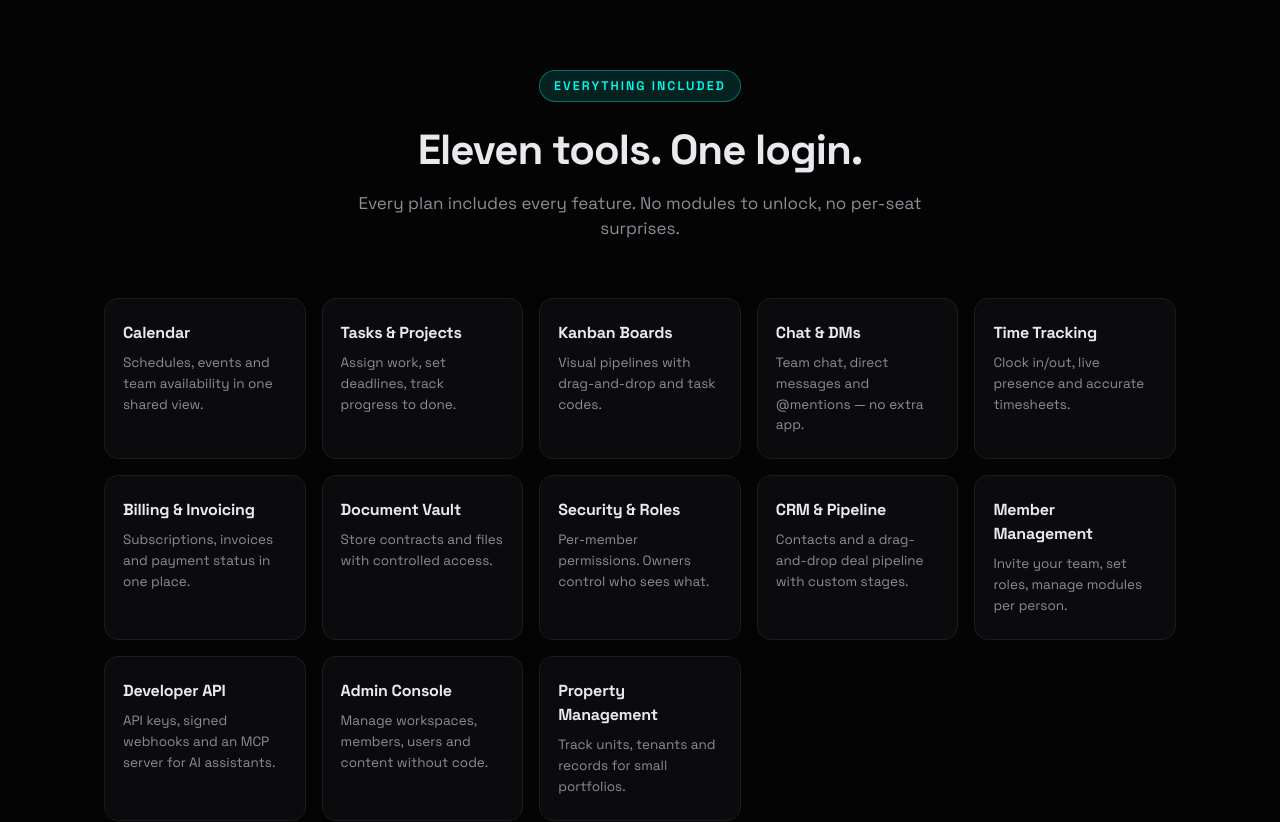
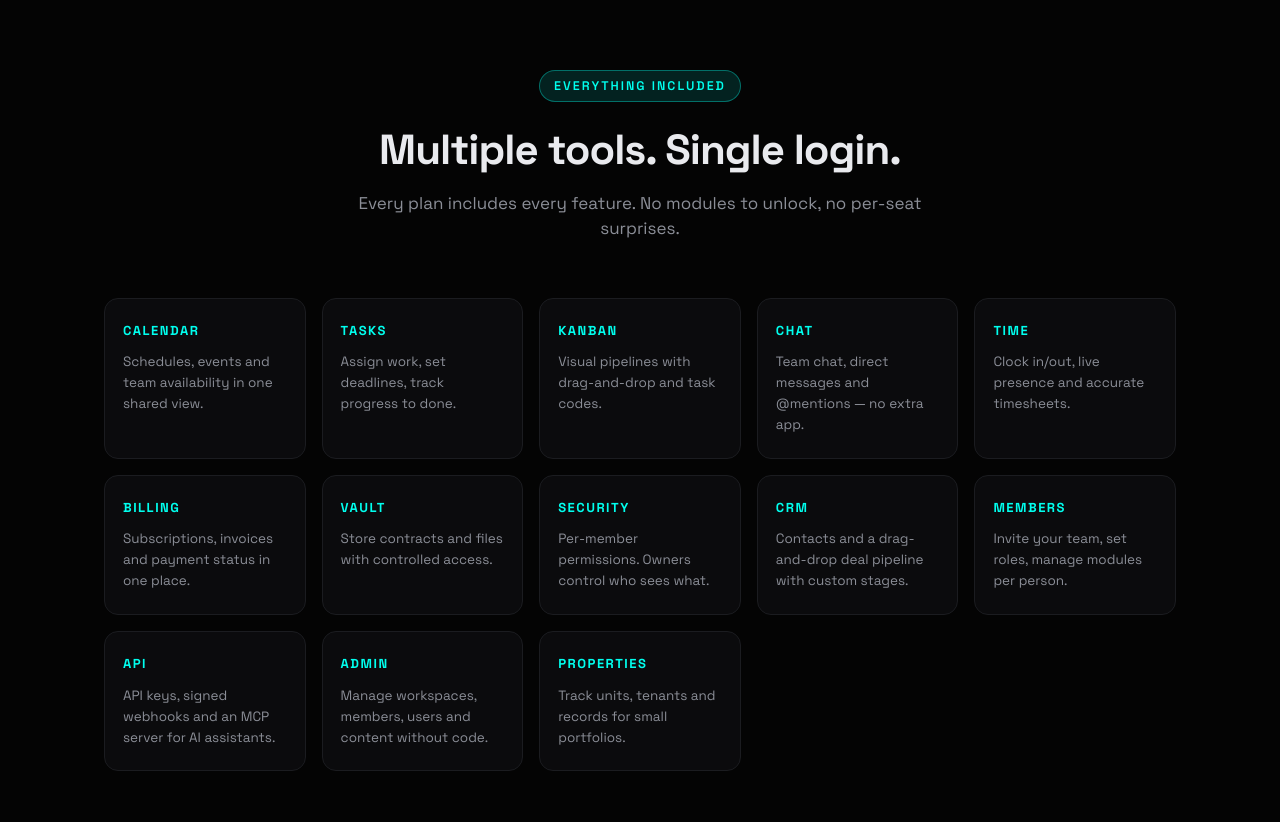
Before and after one commit to andrewtubalinal/the-synthematic, a React (Vite) app: page / in a window 1280 px wide. Shown: the part 2260-3082 px from the top of the page. Built offline with nearby package versions, Linux system fonts and the light colour scheme.

Commit message:
marketing: short module titles as h3, contract billing CTA, 'Multiple tools. Single login.'

```diff
--- a/src/App.css
+++ b/src/App.css
@@ -670,9 +670,12 @@
 }
 
 .feature h3 {
-  font-size: 16px;
-  margin-bottom: 8px;
-  letter-spacing: -0.2px;
+  font-size: 13px;
+  font-weight: 700;
+  letter-spacing: 1.5px;
+  text-transform: uppercase;
+  color: var(--accent);
+  margin-bottom: 12px;
 }
 
 .feature p {
@@ -768,11 +771,34 @@
   align-items: stretch;
 }
 
-.pricing-note {
-  text-align: center;
+.pricing-custom {
+  display: flex;
+  flex-wrap: wrap;
+  align-items: center;
+  justify-content: space-between;
+  gap: 20px;
+  margin-top: 18px;
+  padding: 26px 30px;
+  background: var(--panel);
+  border: 1px solid var(--line);
+  border-radius: 18px;
+}
+
+.pricing-custom h3 {
+  font-size: 19px;
+  margin-bottom: 6px;
+  letter-spacing: -0.3px;
+}
+
+.pricing-custom p {
   color: var(--muted);
-  font-size: 15px;
-  margin-top: 28px;
+  font-size: 14.5px;
+  line-height: 1.6;
+  max-width: 640px;
+}
+
+.pricing-custom .btn {
+  flex-shrink: 0;
 }
 
 .plan {
--- a/src/App.jsx
+++ b/src/App.jsx
@@ -5,18 +5,18 @@ const APP_URL = 'https://prod.synthematic.app'
 
 const FEATURES = [
   { name: 'Calendar', copy: 'Schedules, events and team availability in one shared view.' },
-  { name: 'Tasks & Projects', copy: 'Assign work, set deadlines, track progress to done.' },
-  { name: 'Kanban Boards', copy: 'Visual pipelines with drag-and-drop and task codes.' },
-  { name: 'Chat & DMs', copy: 'Team chat, direct messages and @mentions — no extra app.' },
-  { name: 'Time Tracking', copy: 'Clock in/out, live presence and accurate timesheets.' },
-  { name: 'Billing & Invoicing', copy: 'Subscriptions, invoices and payment status in one place.' },
-  { name: 'Document Vault', copy: 'Store contracts and files with controlled access.' },
-  { name: 'Security & Roles', copy: 'Per-member permissions. Owners control who sees what.' },
-  { name: 'CRM & Pipeline', copy: 'Contacts and a drag-and-drop deal pipeline with custom stages.' },
-  { name: 'Member Management', copy: 'Invite your team, set roles, manage modules per person.' },
-  { name: 'Developer API', copy: 'API keys, signed webhooks and an MCP server for AI assistants.' },
-  { name: 'Admin Console', copy: 'Manage workspaces, members, users and content without code.' },
-  { name: 'Property Management', copy: 'Track units, tenants and records for small portfolios.' },
+  { name: 'Tasks', copy: 'Assign work, set deadlines, track progress to done.' },
+  { name: 'Kanban', copy: 'Visual pipelines with drag-and-drop and task codes.' },
+  { name: 'Chat', copy: 'Team chat, direct messages and @mentions — no extra app.' },
+  { name: 'Time', copy: 'Clock in/out, live presence and accurate timesheets.' },
+  { name: 'Billing', copy: 'Subscriptions, invoices and payment status in one place.' },
+  { name: 'Vault', copy: 'Store contracts and files with controlled access.' },
+  { name: 'Security', copy: 'Per-member permissions. Owners control who sees what.' },
+  { name: 'CRM', copy: 'Contacts and a drag-and-drop deal pipeline with custom stages.' },
+  { name: 'Members', copy: 'Invite your team, set roles, manage modules per person.' },
+  { name: 'API', copy: 'API keys, signed webhooks and an MCP server for AI assistants.' },
+  { name: 'Admin', copy: 'Manage workspaces, members, users and content without code.' },
+  { name: 'Properties', copy: 'Track units, tenants and records for small portfolios.' },
 ]
 
 const CATEGORIES = [
@@ -364,7 +364,7 @@ function App() {
           <div className="container">
             <div className="section-head" data-reveal>
               <p className="eyebrow">Everything included</p>
-              <h2>Eleven tools. One login.</h2>
+              <h2>Multiple tools. Single login.</h2>
               <p className="section-sub">
                 Every plan includes every feature. No modules to unlock, no per-seat surprises.
               </p>
@@ -477,9 +477,21 @@ function App() {
                 </div>
               ))}
             </div>
-            <p className="pricing-note" data-reveal>
-              Teams of 51+? Custom plans available on request.
-            </p>
+            <div className="pricing-custom" data-reveal>
+              <div>
+                <h3>51+ members, or need contract billing?</h3>
+                <p>
+                  Custom pricing and custom terms for larger teams and businesses that
+                  prefer invoiced accounts. Tell us what you need and we will quote it.
+                </p>
+              </div>
+              <a
+                className="btn btn-primary"
+                href="mailto:support@synthematic.app?subject=Contract%20billing%20enquiry"
+              >
+                Let&apos;s talk
+              </a>
+            </div>
           </div>
         </section>
 
```
